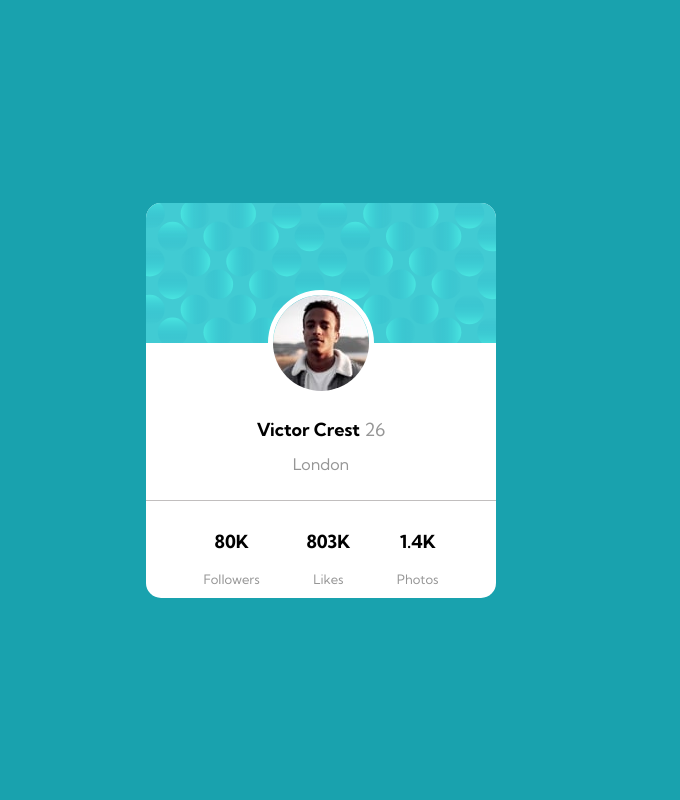
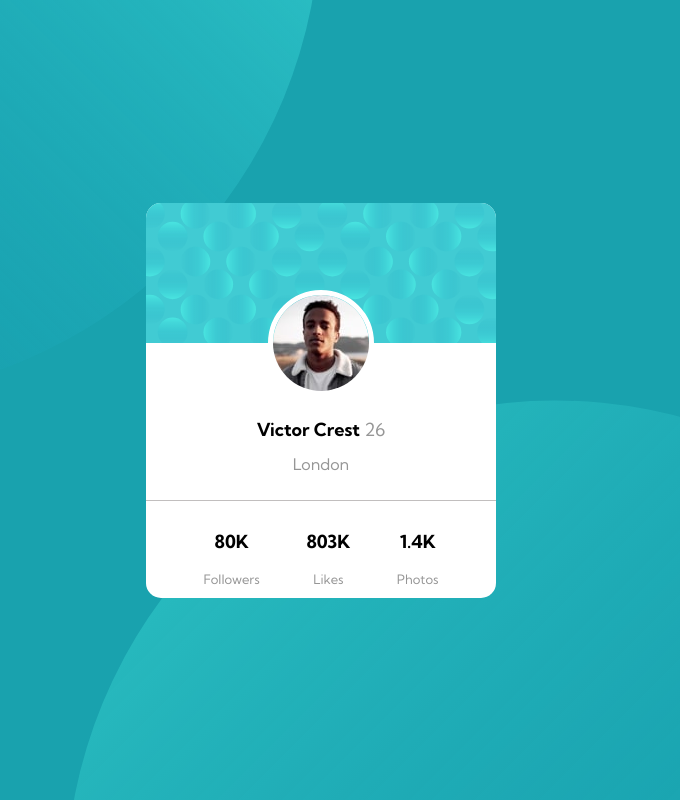
Before and after one commit to khalisabrahman/Challenge-Profile-Card-Component, a plain HTML site: page index.html in a window 1280 px wide. Shown: the whole page, without its empty margins (319-999 px from the left). Drawn offline with Linux system fonts and the light colour scheme.

Commit message:
Added background svg

```diff
--- a/css/main.css
+++ b/css/main.css
@@ -1,4 +1,3 @@
-
 body {
 	margin: 0;
 	padding: 0;
@@ -11,9 +10,21 @@ body {
 	justify-content: center;
 	align-items: center;
 	height: 100vh;
-
 }
 
+
+.bottom-bubble {
+	position: fixed;
+	overflow: hidden;
+	top: 50%;
+	left: 30%;
+}
+.top-bubble {
+	position: fixed;
+	overflow: hidden;
+	bottom: 50%;
+	right: 50%;
+}
 
 .container {
 	background-color: white;
@@ -21,10 +32,9 @@ body {
 	height: 395px;
 	width: 350px;
 	overflow: hidden;
-    display :flex;
+	display: flex;
     flex-direction: column;
-
-
+    z-index: 10;
 }
 
 .middle-box {
@@ -37,7 +47,6 @@ body {
 	border-radius: 50%;
 	margin-top: -57px;
 	border: 5px solid white;
-
 }
 
 .name {
@@ -50,7 +59,6 @@ body {
 	font-weight: 100;
 }
 
-
 .location {
 	font-weight: 100;
 	color: hsl(0, 0%, 59%);
@@ -58,7 +66,6 @@ body {
 	justify-content: center;
 	margin-top: -5px;
 }
-
 
 .bottom-box {
 	border-top: 0.5px solid hsl(0, 2%, 75%);
@@ -77,7 +84,6 @@ body {
     padding-top: 10px;
 } */
 
-
 .large {
 	font-weight: 700;
 	text-align: center;
@@ -86,6 +92,4 @@ body {
 	font-size: 13px;
 	text-align: center;
 	color: hsl(0, 0%, 59%);
-
-
 }
--- a/index.html
+++ b/index.html
@@ -12,11 +12,11 @@
   <title>Frontend Mentor | Profile card component</title>
 </head>
 <body class="background">
-  <div class="bubbles">
+  <div >
     <!---Background Images--->
-    <!-- <img class="bottom-bubble" src="/images/bg-pattern-bottom.svg" alt="">
+    <img class="bottom-bubble" src="/images/bg-pattern-bottom.svg" alt="">
     <img class="top-bubble" src="/images/bg-pattern-top.svg" alt="">
-  </div> -->
+  </div>
   <div class="container">
     <!---Center Piece--->
     <div class="top-box">
```
Lines whose indentation alone changed are shown as unchanged.
